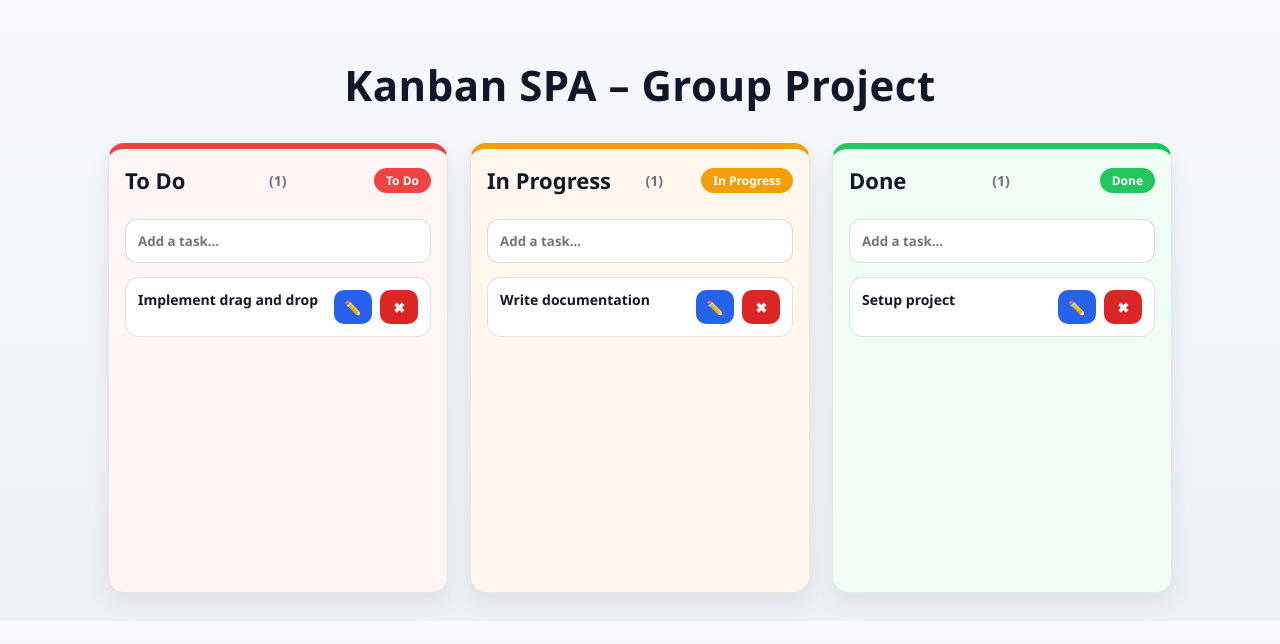
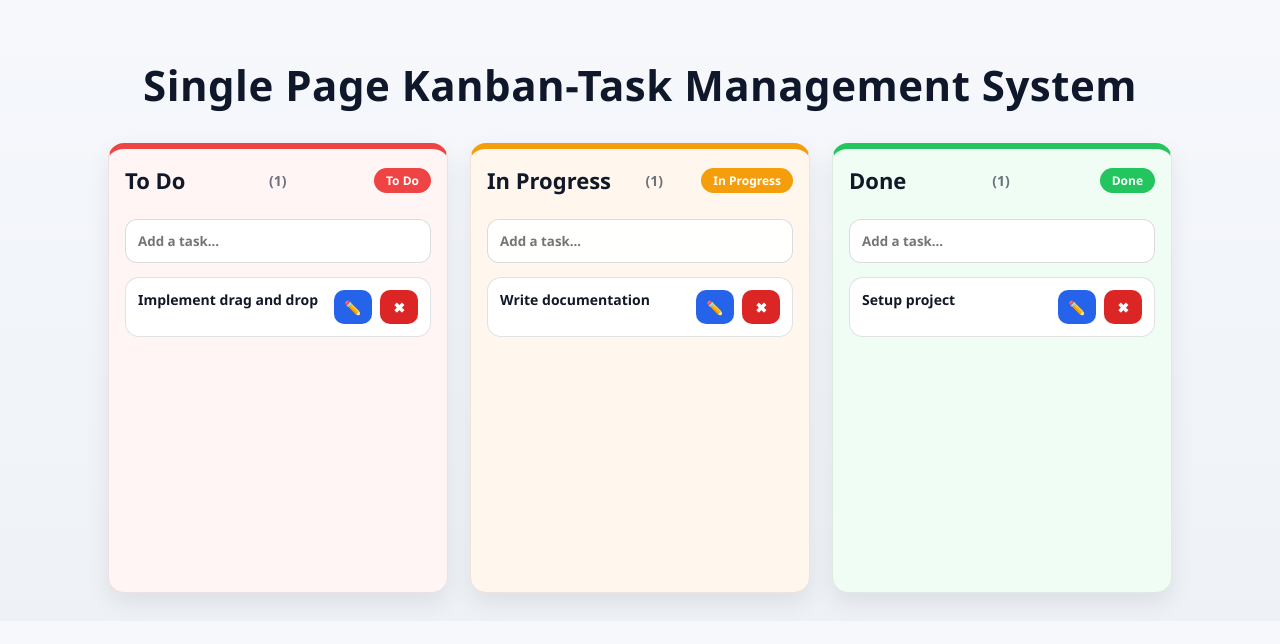
Before and after one commit to garomaaga77/kanban-spa, a React (Vite) app: page / in a window 1280 px wide. Shown: the top 644 px of the page. Built offline with nearby package versions, Linux system fonts and the light colour scheme.

Commit message:
Update app title

```diff
--- a/src/App.jsx
+++ b/src/App.jsx
@@ -3,7 +3,7 @@ import Board from "./components/Board";
 export default function App() {
   return (
     <div className="app">
-      <h1>Kanban SPA – Group Project</h1>
+      <h1>Single Page Kanban-Task Management System</h1>
       <Board />
     </div>
   );
```
